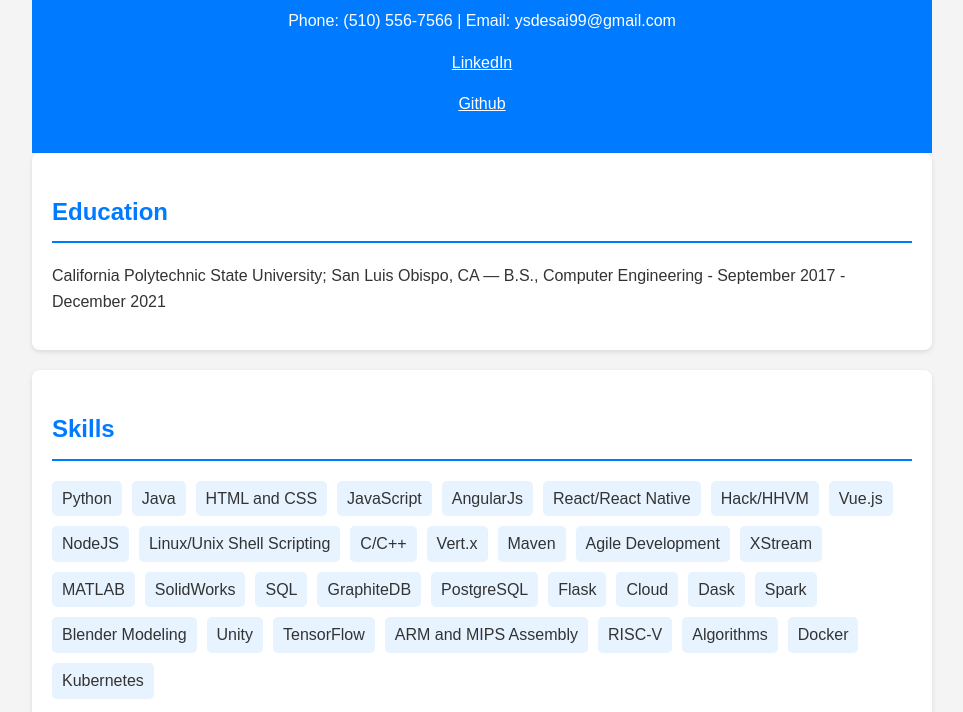
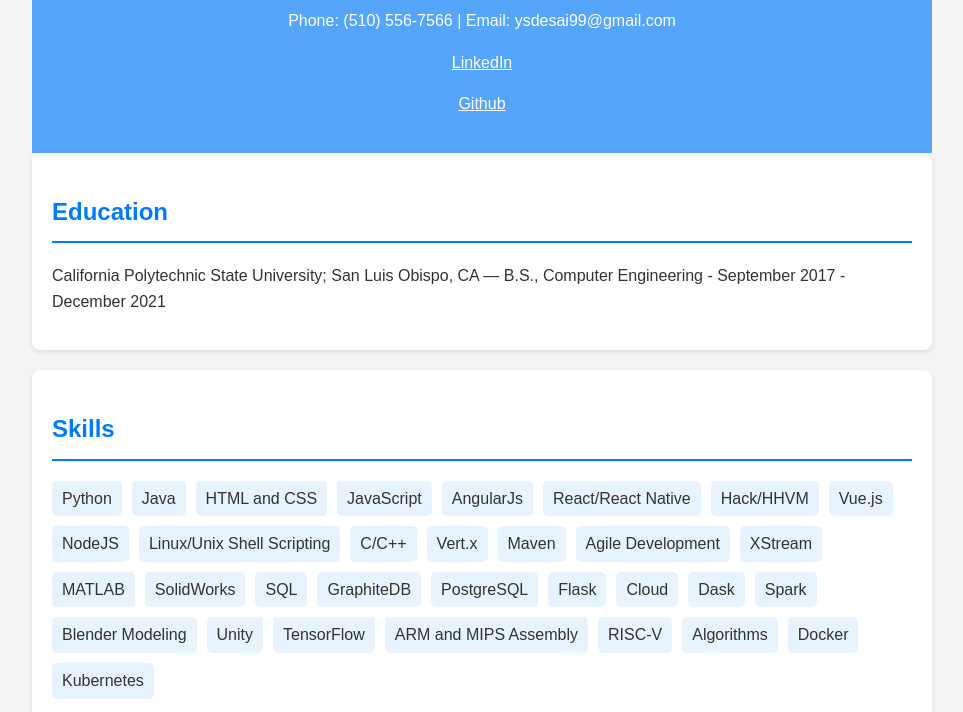
Before and after one commit to yashsdesai/yashsdesai.github.io, a plain HTML site: page index.html in a window 1280 px wide. Shown: the part 99-811 px from the top of the page, without its empty margins (158-1121 px from the left). Drawn offline with Linux system fonts and the light colour scheme.

Commit message:
Change header background color to #55a5fa

```diff
--- a/index.html
+++ b/index.html
@@ -17,7 +17,7 @@
         header {
             text-align: center;
             padding: 20px 0;
-            background-color: #007bff;
+            background-color: #55a5fa;
             color: white;
             border-radius: 8px 8px 0 0;
         }
```
